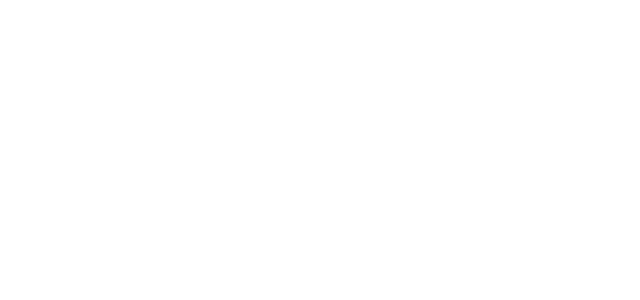
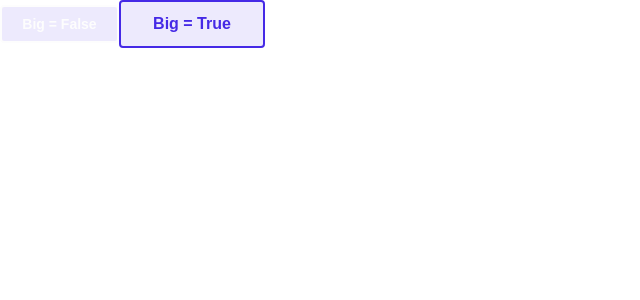
Before and after one commit to KA-14-Motors-Shop/motors-shop-frontend, a React (Create React App) app: page / in a window 1280 px wide. Shown: the top 300 px of the page, without its empty margins (0-640 px from the left). Built offline with nearby package versions, Linux system fonts and the light colour scheme.

Commit message:
feat: button component

```diff
--- a/src/App.js
+++ b/src/App.js
@@ -1,9 +1,27 @@
 import GlobalStyle from "./styles/global";
+import Button from "./components/Button";
 
 function App() {
   return (
     <>
       <GlobalStyle />
+      <Button
+        isBig={false}
+        bgColor="var(--brand-4)"
+        fontColor="var(--grey-10)"
+        borderColor="var(--grey-10)"
+        onHoverColor="var(--brand-1)"
+      >
+        Big = False
+      </Button>
+      <Button
+        bgColor="var(--brand-4)"
+        fontColor="var(--brand-1)"
+        borderColor="var(--brand-1)"
+        onHoverColor="var(--brand-3)"
+      >
+        Big = True
+      </Button>
     </>
   );
 }
--- /dev/null
+++ b/src/components/Button/index.jsx
@@ -0,0 +1,26 @@
+import { StyledButton } from "./styles";
+
+const Button = ({
+  children,
+  isBig = true,
+  bgColor = "var(--grey-10)", //bgColor = background-color
+  fontColor = "var(--grey-0)",
+  borderColor = "var(--grey-0)",
+  onHoverColor,
+  ...rest
+}) => {
+  return (
+    <StyledButton
+      isBig={isBig}
+      bgColor={bgColor}
+      fontColor={fontColor}
+      borderColor={borderColor}
+      onHoverColor={onHoverColor}
+      {...rest}
+    >
+      {children}
+    </StyledButton>
+  );
+};
+
+export default Button;
--- /dev/null
+++ b/src/components/Button/styles.js
@@ -0,0 +1,17 @@
+import styled from "styled-components";
+
+export const StyledButton = styled.button`
+  width: ${(props) => (props.isBig ? "146px" : "119px")};
+  height: ${(props) => (props.isBig ? "48px" : "38px")};
+  background-color: ${(props) => props.bgColor};
+  border: ${(props) => `2px solid ${props.borderColor}`};
+  color: ${(props) => props.fontColor};
+  border-radius: 4px;
+  font-size: ${(props) => (props.isBig ? "16px" : "14px")};
+  font-weight: 600;
+
+  :hover {
+    transition: 0.3s;
+    background-color: ${(props) => props.onHoverColor && props.onHoverColor};
+  }
+`;
```
